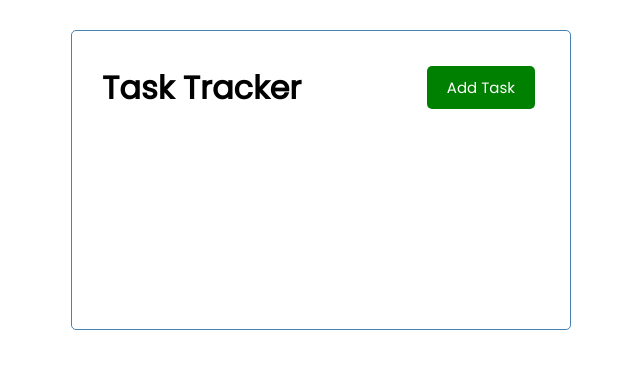
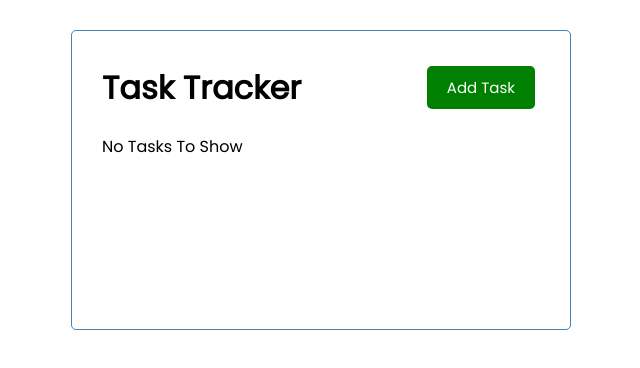
Before and after one commit to JustinHoch/react-task-tracker, a React (Create React App) app: page / in a window 1280 px wide. Shown: the top 368 px of the page, without its empty margins (319-959 px from the left). Built offline with nearby package versions, Linux system fonts and the light colour scheme; no server answers.

Commit message:
Modified App.js to show 'No tasks to show' when there are no tasks

```diff
--- a/src/App.js
+++ b/src/App.js
@@ -63,7 +63,15 @@ function App() {
     <div className='container'>
       <Header title='Task Tracker' onAdd={() => setShowAddTask(!showAddTask)} showAddTask={showAddTask} />
       {showAddTask && <AddTask onAdd={addTask}/>}
-      <Tasks tasks={tasks} onDelete={deleteTask} onToggle={toggleReminder} />
+      {tasks.length > 0 ? (
+        <Tasks
+          tasks={tasks}
+          onDelete={deleteTask}
+          onToggle={toggleReminder}
+        />
+      ) : (
+        'No Tasks To Show'
+      )}
     </div>
   );
 }
```
Also changed, not shown: 1 other file (tests, documents, lock files or other folders).
